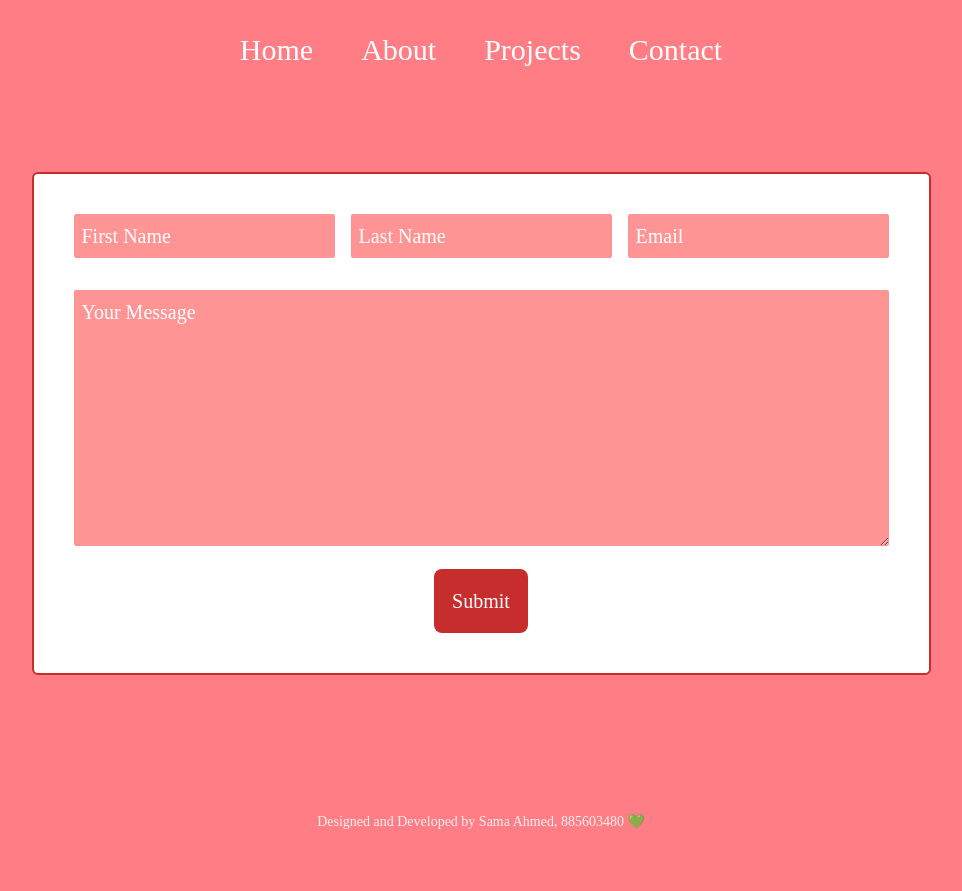
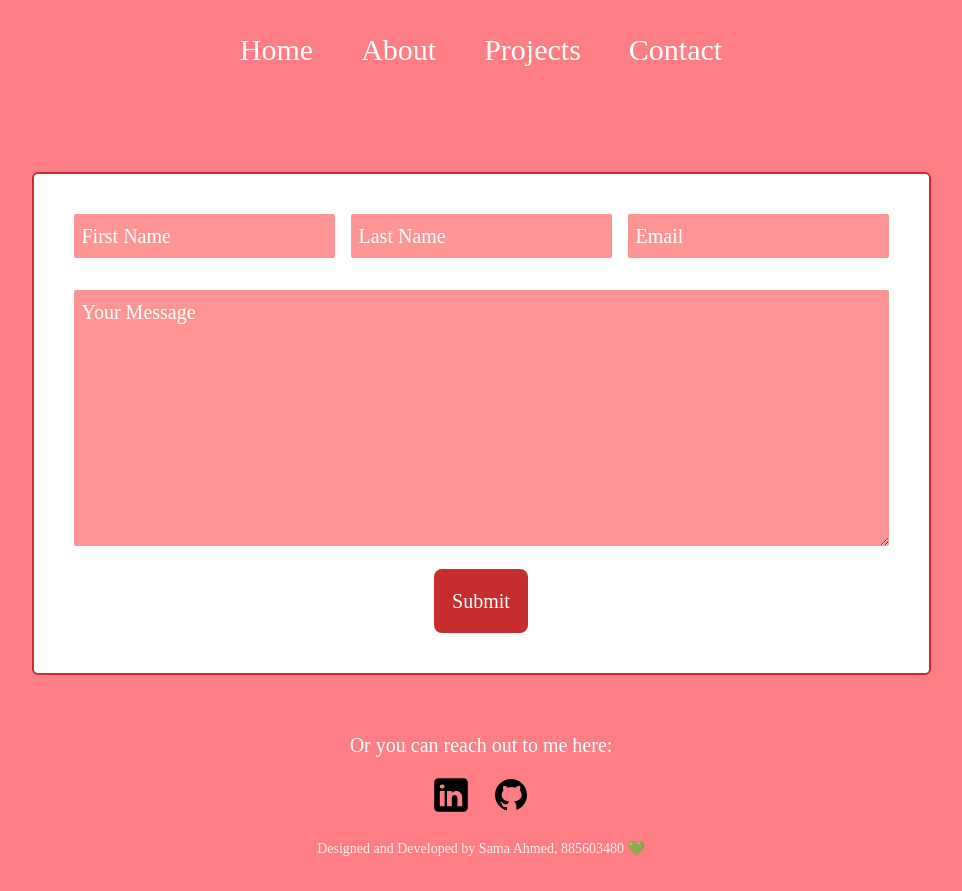
Before and after one commit to 26samaahmed/cs349-final-project, a React (Vite) app in the folder personal-portfolio/: page /contact in a window 1280 px wide. Shown: the whole page, without its empty margins (159-1121 px from the left). Before the commit the page ends 864 px from the top, so only its background shows below. Built offline with nearby package versions, Linux system fonts and the light colour scheme; a web font is replaced by a local one.

Commit message:
finish project (●'◡'●)

```diff
--- a/personal-portfolio/src/pages/Contact.jsx
+++ b/personal-portfolio/src/pages/Contact.jsx
@@ -12,6 +12,23 @@ function Contact() {
           <button type="submit" className="bg-[#C72D2D] text-white p-4 rounded-lg text-md md:text-xl hover:text-[#C72D2D] hover:bg-white transition-all duration-300 ease-in-out hover:border-[#C72D2D] border-2">Submit</button>
         </form>
       </div>
+
+      <p className="p-4 rounded-lg text-md md:text-xl text-white">Or you can reach out to me here: </p>
+      <div class="flex-1 justify-start space-x-3 sm:space-x-5">
+        <a href="https://www.linkedin.com/in/sama-ahmedd/" target="_blank" rel="noopener noreferrer" class="no-underline hover:underline text-2xl">
+          <svg class="w-7 h-7 sm:w-10 sm:h-10  inline-block" xmlns="http://www.w3.org/2000/svg" x="0px" y="0px" width="100" height="100" viewBox="0 0 50 50">
+            <path d="M41,4H9C6.24,4,4,6.24,4,9v32c0,2.76,2.24,5,5,5h32c2.76,0,5-2.24,5-5V9C46,6.24,43.76,4,41,4z M17,20v19h-6V20H17z M11,14.47c0-1.4,1.2-2.47,3-2.47s2.93,1.07,3,2.47c0,1.4-1.12,2.53-3,2.53C12.2,17,11,15.87,11,14.47z M39,39h-6c0,0,0-9.26,0-10 c0-2-1-4-3.5-4.04h-0.08C27,24.96,26,27.02,26,29c0,0.91,0,10,0,10h-6V20h6v2.56c0,0,1.93-2.56,5.81-2.56 c3.97,0,7.19,2.73,7.19,8.26V39z"></path>
+          </svg>
+        </a>
+
+        <a href="https://github.com/26samaahmed" target="_blank" rel="noopener noreferrer" class="no-underline hover:underline text-2xl">
+          <svg class="w-7 h-7 sm:w-10 sm:h-10 inline-block" xmlns="http://www.w3.org/2000/svg" x="0px" y="0px" width="100" height="100" viewBox="0 0 30 30">
+            <path d="M15,3C8.373,3,3,8.373,3,15c0,5.623,3.872,10.328,9.092,11.63C12.036,26.468,12,26.28,12,26.047v-2.051 c-0.487,0-1.303,0-1.508,0c-0.821,0-1.551-0.353-1.905-1.009c-0.393-0.729-0.461-1.844-1.435-2.526 c-0.289-0.227-0.069-0.486,0.264-0.451c0.615,0.174,1.125,0.596,1.605,1.222c0.478,0.627,0.703,0.769,1.596,0.769 c0.433,0,1.081-0.025,1.691-0.121c0.328-0.833,0.895-1.6,1.588-1.962c-3.996-0.411-5.903-2.399-5.903-5.098 c0-1.162,0.495-2.286,1.336-3.233C9.053,10.647,8.706,8.73,9.435,8c1.798,0,2.885,1.166,3.146,1.481C13.477,9.174,14.461,9,15.495,9 c1.036,0,2.024,0.174,2.922,0.483C18.675,9.17,19.763,8,21.565,8c0.732,0.731,0.381,2.656,0.102,3.594 c0.836,0.945,1.328,2.066,1.328,3.226c0,2.697-1.904,4.684-5.894,5.097C18.199,20.49,19,22.1,19,23.313v2.734 c0,0.104-0.023,0.179-0.035,0.268C23.641,24.676,27,20.236,27,15C27,8.373,21.627,3,15,3z"></path>
+          </svg>
+        </a>
+
+
+      </div>
     </div>
   );
 }
```
